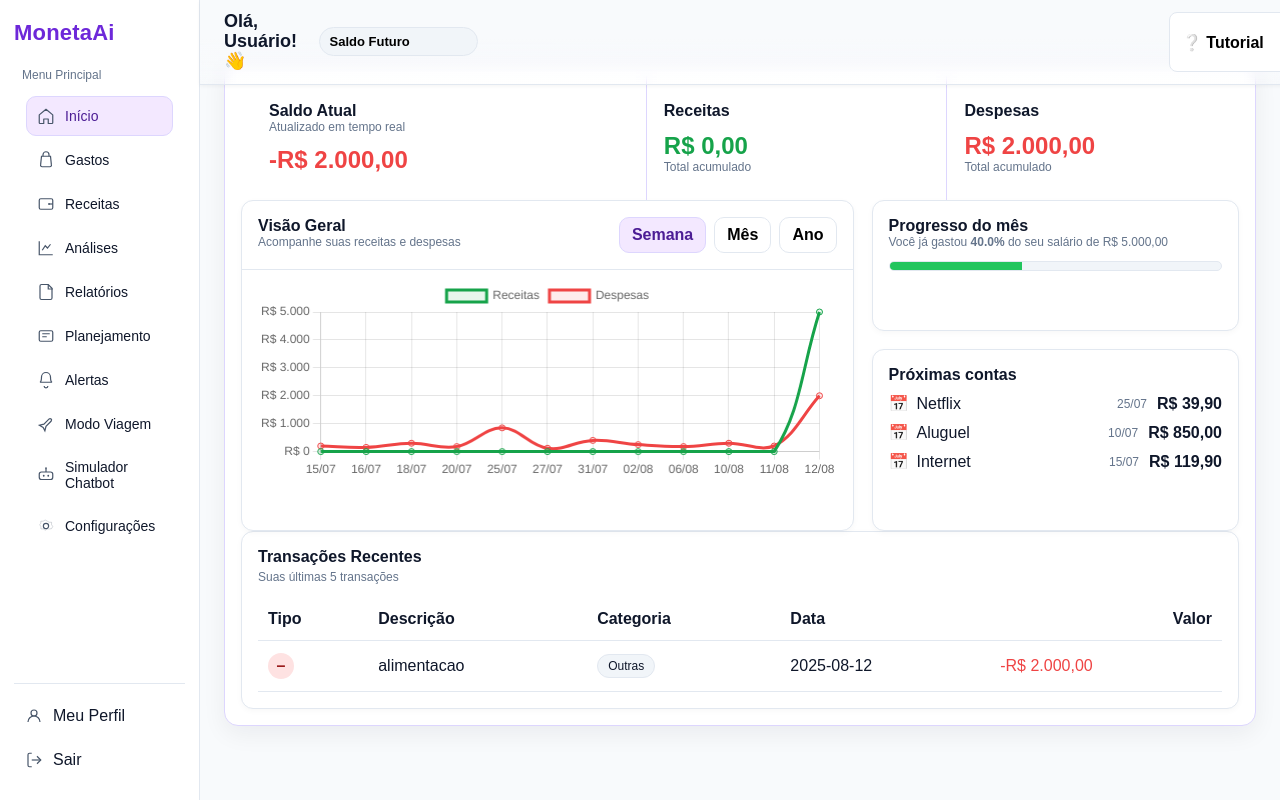
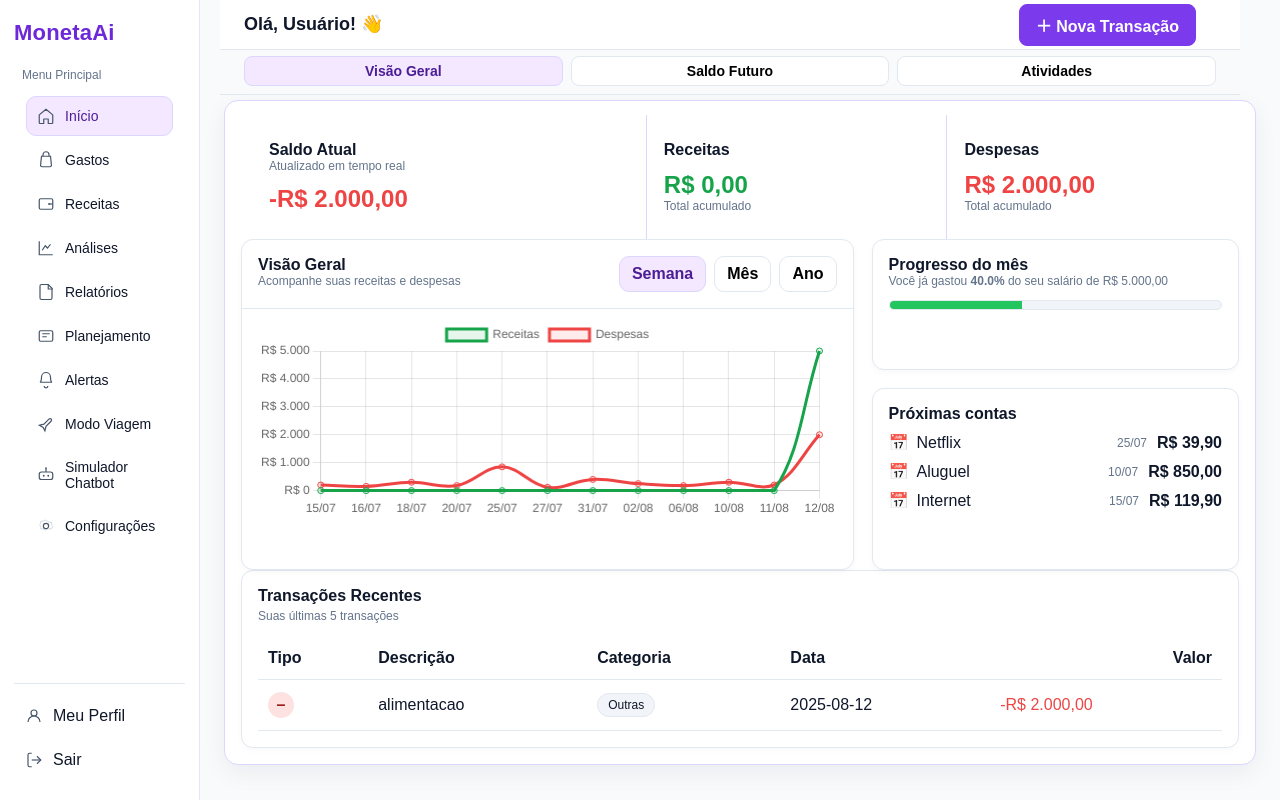
Before and after one commit to Matheus-f-dev/MonetaAi, a React (Vite) app in the folder Client/Front/: page /system in a window 1280 px wide. Built offline with nearby package versions, Linux system fonts and the light colour scheme.

Commit message:
arrumada a top bar da pagina system

```diff
--- a/Client/Front/src/presentation/components/system/Topbar.jsx
+++ b/Client/Front/src/presentation/components/system/Topbar.jsx
@@ -1,14 +1,8 @@
 export function Topbar({ userName }) {
   return (
     <header className="sys-topbar">
-      <div className="sys-top-left">
-        <h2>Olá, {userName}! <span className="sys-wave">👋</span></h2>
-        <button className="sys-badge">Saldo Futuro</button>
-      </div>
-      <div className="sys-top-actions">
-        <button className="sys-btn">❔ Tutorial</button>
-        <button className="sys-btn sys-btn-primary">＋ Nova Transação</button>
-      </div>
+      <h2>Olá, {userName}! <span className="sys-wave">👋</span></h2>
+      <button className="sys-btn sys-btn-primary">＋ Nova Transação</button>
     </header>
   );
 }
--- a/Client/Front/src/presentation/styles/pages/system.css
+++ b/Client/Front/src/presentation/styles/pages/system.css
@@ -57,18 +57,28 @@
 
 /* ===== Topbar ===== */
 .sys-main{ display:flex; flex-direction:column; }
-.sys-topbar{
-  position: sticky; top: 0; z-index: 5;
-  background: linear-gradient(0deg, rgba(248,250,252,0) 0%, rgba(248,250,252,1) 55%);
-  border-bottom: 1px solid var(--line);
-  padding: 12px 24px;
-  display:flex; align-items:center; justify-content:space-between;
-  backdrop-filter: blur(6px);
+.sys-layout .sys-topbar{
+  position: absolute !important;
+  top: 0 !important;
+  left: calc(var(--sidebar-w) + 20px) !important;
+  right: 40px !important;
+  z-index: 9999 !important;
+  background: #fff !important;
+  border-bottom: 1px solid var(--line) !important;
+  padding: 12px 24px !important;
+  display: flex !important;
+  align-items: center !important;
+  justify-content: space-between !important;
+  height: 50px !important;
+  width: auto !important;
+  box-shadow: none !important;
+  opacity: 1 !important;
+  animation: none !important;
+  flex-direction: row !important;
+  gap: 0 !important;
 }
-.sys-top-left{ display:flex; align-items:center; gap:12px; }
-.sys-topbar h2{ font-size:18px; font-weight:800; line-height:1.1; }
-.sys-wave{ filter: saturate(130%); }
-.sys-top-actions{ display:flex; gap:10px; }
+.sys-layout .sys-topbar h2{ font-size:18px !important; font-weight:800 !important; line-height:1.1 !important; }
+.sys-layout .sys-wave{ filter: saturate(130%); }
 .sys-badge{
   display:inline-flex; align-items:center; gap:8px;
   padding:6px 10px;               /* menor */
@@ -77,22 +87,29 @@
 }
 .sys-btn{
   display:inline-flex; align-items:center; gap:8px;
-  padding:8px 12px;               /* menor */
+  padding:8px 16px;
   border-radius:8px; font-weight:600; cursor:pointer;
   background:#fff; border:1px solid var(--line); transition:.15s ease;
+  white-space: nowrap;
+  width: auto;
+  max-width: 200px;
+  margin-right: 20px;
 }
 .sys-btn:hover{ transform: translateY(-1px); box-shadow: var(--shadow); }
 .sys-btn-primary{ background: var(--primary); color:#fff; border-color: var(--primary); }
 
-/* ===== Tabs (coladas logo abaixo do header, sem sobrepor) ===== */
-.sys-tabs{
-
-  display:flex; gap:8px;
-  padding:6px 16px 8px;           /* menor */
-  border-bottom:1px solid var(--line);
-  margin-top: 0;
-  position: relative;
-  z-index: 0;
+/* ===== Tabs (abaixo da topbar) ===== */
+.sys-layout .sys-tabs{
+  position: absolute !important;
+  top: 50px !important;
+  left: calc(var(--sidebar-w) + 20px) !important;
+  right: 40px !important;
+  z-index: 9998 !important;
+  display: flex !important;
+  gap: 8px;
+  padding: 6px 24px 8px;
+  background: #f8fafc !important;
+  border-bottom: 1px solid var(--line);
 }
 .sys-tab{
   padding:6px 10px;               /* menor */
@@ -103,7 +120,7 @@
 
 /* ===== Painel principal ===== */
 .sys-panel{
-  margin: 16px 24px 24px;
+  margin: 100px 24px 24px;
   background: var(--card);
   border: 1.5px solid var(--primary-200);
   border-radius: var(--radius);
@@ -208,7 +225,7 @@
   .sys-tabs{ padding: 6px 12px 8px; gap: 4px; }
   .sys-tab{ padding: 4px 8px; font-size: 12px; }
 
-  .sys-panel{ margin: 12px 12px 16px; padding: 12px; }
+  .sys-panel{ margin: 110px 12px 16px; padding: 12px; }
   .sys-kpis{ grid-template-columns: 1fr; gap: 12px; }
   .sys-kpi{ padding: 12px 14px; }
   .sys-kpi-value{ font-size: 20px; }
@@ -220,7 +237,7 @@
   .sys-layout{ grid-template-columns: 1fr; }
   .sys-sidebar{
     position: fixed; bottom: 0; left: 0; right: 0;
-    height: 60px; z-index: 10;
+    height: 60px; z-index: 15;
     flex-direction: row; padding: 8px 12px;
     border-right: none; border-top: 1px solid var(--line);
   }
@@ -232,12 +249,15 @@
 
   .sys-main{ padding-bottom: 70px; }
   .sys-topbar{
+    position: fixed; top: 0; left: 0; right: 0;
     flex-direction: column; gap: 8px; align-items: stretch;
     padding: 12px;
   }
   .sys-top-left, .sys-top-actions{ justify-content: center; }
 
-  .sys-panel{ margin: 8px; padding: 8px; }
+  .sys-tabs{ top: 80px; left: 0; }
+
+  .sys-panel{ margin: 130px 8px 8px; padding: 8px; }
   .sys-table-wrap{ font-size: 14px; }
   .sys-table th, .sys-table td{ padding: 8px 6px; }
 }
```
